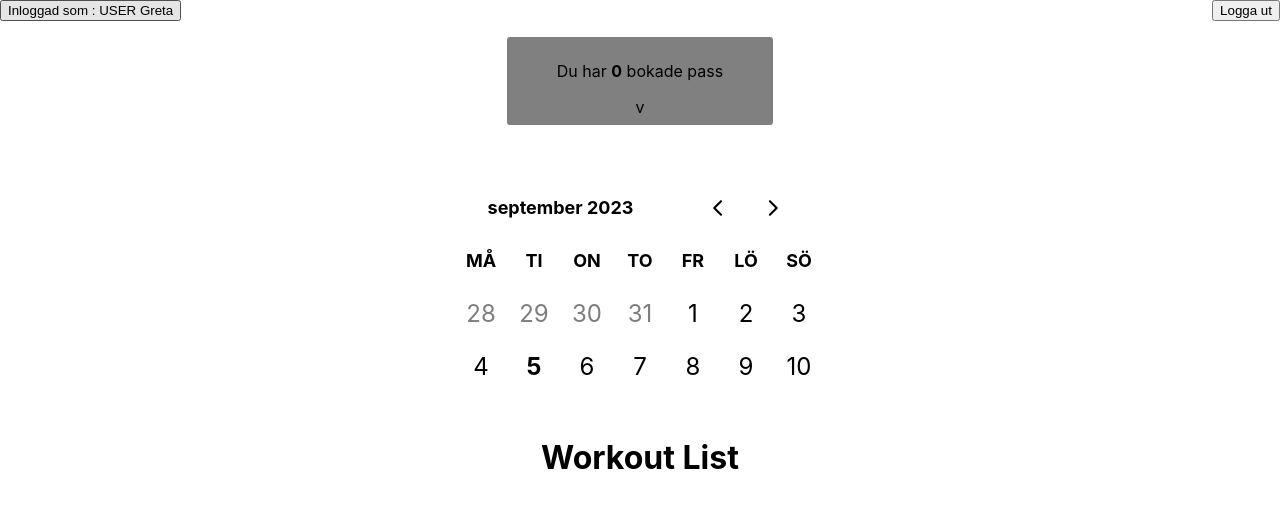
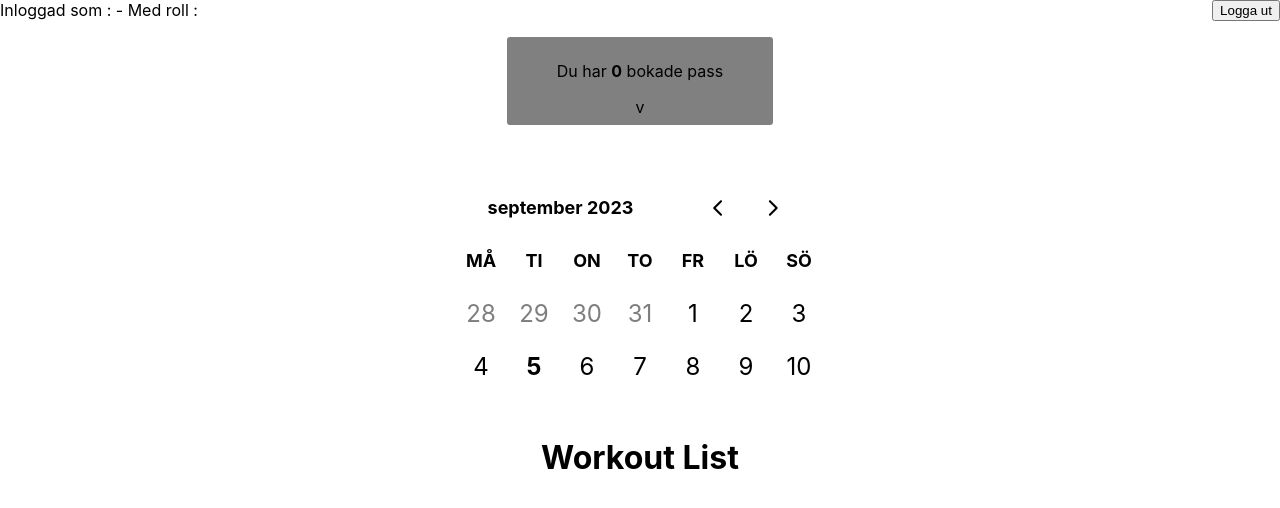
Before and after one commit to BoMar-Dev/strong-n-epic-react-typescript, a React (Create React App) app: page /user in a window 1280 px wide. Shown: the top 508 px of the page. Built offline with nearby package versions, Linux system fonts and the light colour scheme.

Commit message:
login with localstorage

```diff
--- a/src/components/Header.tsx
+++ b/src/components/Header.tsx
@@ -1,87 +1,26 @@
 import React from "react";
+import { useState, useEffect } from "react";
 import { IUser } from "../types/UserType";
+import { Users } from "../db/UsersDB";
 import "../styles/header.css";
 
-type HeaderProps = {
-  user: IUser;
-};
+// type HeaderProps = {
+//   user: IUser;
+// };
 
-const Header = (props: HeaderProps): JSX.Element => {
+const Header = (): JSX.Element => {
   return (
     <div className="header-buttons">
-      <button>
+      {/* <button>
         Inloggad som : {props.user.role} {props.user.username}
-      </button>
+      </button> */}
+      <div>
+        Inloggad som : {localStorage.getItem("username")} - Med roll :{" "}
+        {localStorage.getItem("role")}
+      </div>
       <button> Logga ut </button>
     </div>
   );
 };
 
 export { Header };
-
-
-
-
-// exempel:
-
-// function LoginForm() {
-
-//   const [formName, SetformName] = useState<string>("")
-//   const [formPass, SetformPass] = useState<string>("")
-
-//   const checkUser = (event:Event) => {
-//       event.preventDefault();
-
-//       Users.forEach(user => {
-//           if (formName === user.username && formPass === user.password){
-//               localStorage.setItem('username', user.username)
-//               localStorage.setItem('role', user.role)
-//               console.log(user.todos);
-
-//               console.log(user);
-//           }
-//       });
-
-//   }
-
-// return (
-//   <>
-//   <h2>Login</h2>
-//   <form>
-//       <input type="text" placeholder='username' value={formName} onChange={(e) => SetformName(e.target.value)} />
-//       <input type="text" placeholder='password' value={formPass} onChange={(e) => SetformPass(e.target.value)}/>
-//       <button type='submit' onClick={checkUser}>Login</button>
-//   </form>
-//   </>
-
-// )
-// }
-
-// export default LoginForm
-
-
-// const Users = [
-//   {
-//     username: "Isac",
-//     password: "123",
-//     role: "USER",
-//     todos: [],
-//     settings: [],
-//   },
-//   {
-//     username: "Admin",
-//     role: "ADMIN",
-//     password: "123",
-//     todos: [
-//       {
-//         Title:"WOOP",
-//         desc:"Ät upp daniellas kakor när hon inte ser (för hennes skull)"
-//       },
-//       {
-//         Title:"BAJSLÄDER",
-//         desc:"Mmm läder"
-//       }
-//     ],
-//     settings: [],
-//   },
-// ];
--- a/src/pages/AdminPage.tsx
+++ b/src/pages/AdminPage.tsx
@@ -1,17 +1,16 @@
-import React from 'react'
+import React from "react";
 
-import { IUser } from '../types/UserType';
-import { Header } from '../components/Header';
+import { IUser } from "../types/UserType";
+import { Header } from "../components/Header";
 
-import '../styles/workout.css';
+import "../styles/workout.css";
 
 const AdminPage = () => {
-    const user: IUser = { username: "Admina", role: "ADMIN" };
   return (
     <div>
-        <Header user={user} />
+      <Header />
     </div>
-  )
-}
+  );
+};
 
-export default AdminPage
+export default AdminPage;
--- a/src/pages/UserPage.tsx
+++ b/src/pages/UserPage.tsx
@@ -11,12 +11,9 @@ import { Workouts } from "../db/Workouts";
 import WorkoutList from "../components/ShowWorkout";
 
 const UserPage = () => {
-  const user: IUser = { username: "Greta", role: "USER" };
-  // const [workouts, setWorkouts] = useState<Workouts>({} as Workouts)
-
   return (
     <>
-      <Header user={user} />
+      <Header />
 
       <WorkoutList />
     </>
```
Also changed, not shown: src/pages/LandingPage.tsx (+30 -15 lines).
